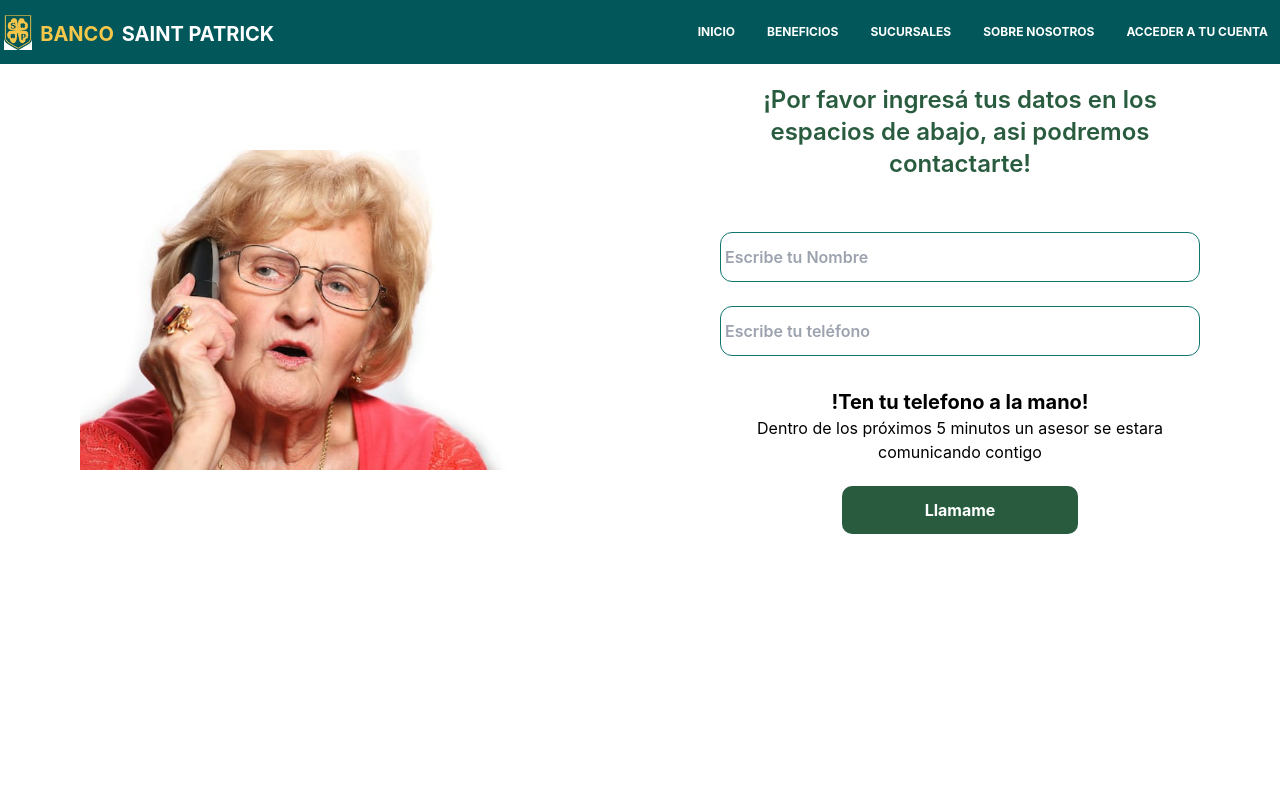
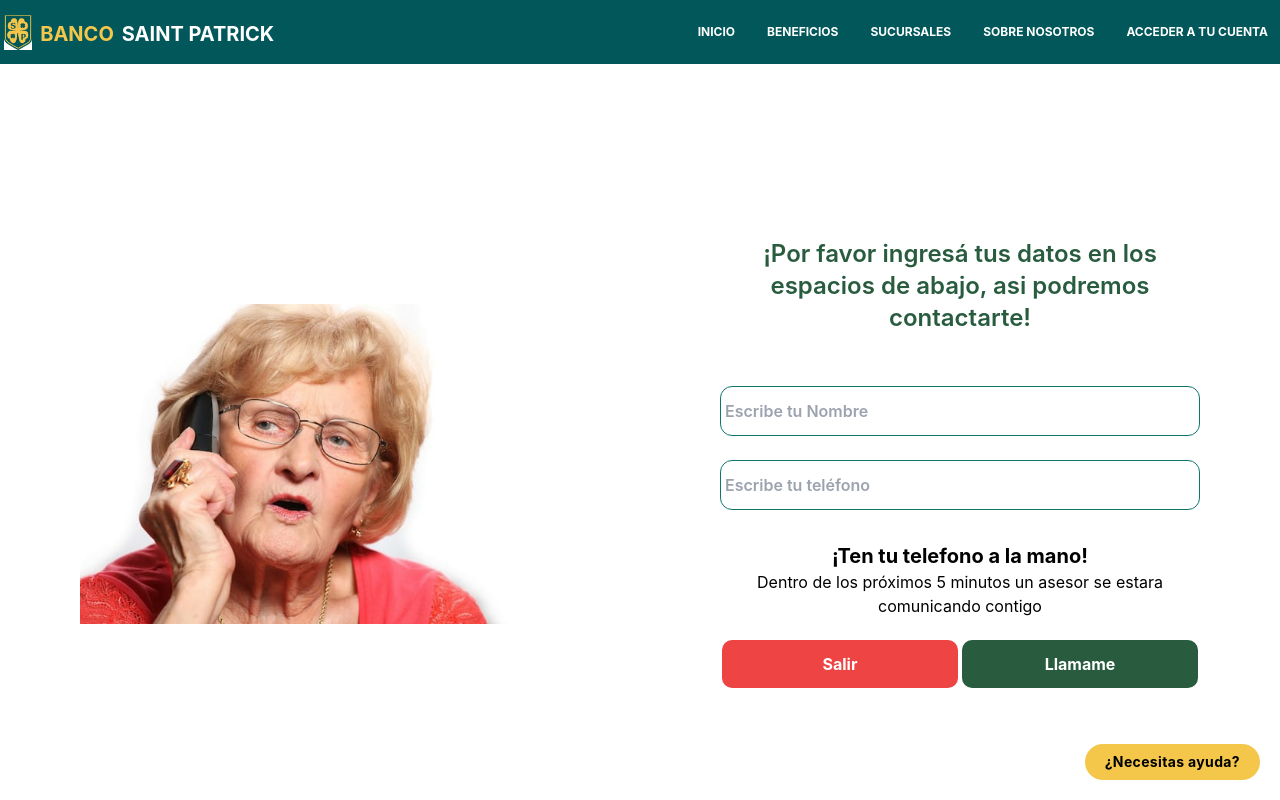
Before and after one commit to bank-saint-patrick/saint-patrick-bank-frontend, a React (Create React App) app: page /llamada in a window 1280 px wide. Built offline with nearby package versions, Linux system fonts and the light colour scheme.

Commit message:
chat, llamada y videollamada listos

```diff
--- a/src/App.jsx
+++ b/src/App.jsx
@@ -13,6 +13,7 @@ import Desktop from './components/desktop/Desktop';
 import Chat from './components/needs/ButtonSupport/chat';
 import Call from './components/needs/ButtonSupport/Call';
 import VideoCall from './components/needs/ButtonSupport/Videocall';
+import ButtonSupport from './components/needs/ButtonSupport/index';
 
 import './App.css';
 
@@ -25,6 +26,7 @@ function App() {
     return (
         <>
             <BrowserRouter>
+                <ButtonSupport />
                 <Routes>
                     <Route path="/" element={<Home />} />
                     <Route path="/login/*" element={<Login url={url} />} />
@@ -32,7 +34,7 @@ function App() {
                     <Route path="/inicio" element={<Home />} />
                     <Route path="/turnos" element={<Turns />} />
                     <Route path="/beneficios" element={<Benefits />} />
-                    <Route path="/cajeros" element={<Cashiers />} />
+                    <Route path="/sucursales" element={<Cashiers />} />
                     <Route path="/cuidate" element={<TakeCareOfYourself />} />
                     <Route path="/sobre-nosotros" element={<AboutUs />} />
                     <Route path="/desktop" element={<Desktop />} />
--- a/src/components/Navbar/index.jsx
+++ b/src/components/Navbar/index.jsx
@@ -54,7 +54,7 @@ export default function Navbar() {
                             </a>
                         </li>
                         <li className="nav-item">
-                            <a className="p-3 flex items-center text-xs uppercase font-bold leading-snug text-white hover:opacity-75" href="/cajeros">
+                            <a className="p-3 flex items-center text-xs uppercase font-bold leading-snug text-white hover:opacity-75" href="/sucursales">
                                 <span className="ml-2">Sucursales</span>
                             </a>
                         </li>
@@ -93,7 +93,7 @@ export default function Navbar() {
                             </a>
                         </li>
                         <li className="nav-item w-full">
-                            <a className="p-3 flex items-center text-xs uppercase font-bold leading-snug text-white hover:opacity-75" href="/cajeros">
+                            <a className="p-3 flex items-center text-xs uppercase font-bold leading-snug text-white hover:opacity-75" href="/sucursales">
                                 <span className="ml-2">Sucursales</span>
                             </a>
                         </li>
--- a/src/components/needs/ButtonSupport/Call.jsx
+++ b/src/components/needs/ButtonSupport/Call.jsx
@@ -1,58 +1,40 @@
 import React from 'react';
-import { Link } from 'react-router-dom';
+import { useNavigate } from 'react-router-dom';
 
 import call from '../../../assets/Call.jpeg';
 import Navbar from '../../Navbar';
 
 export default function Call() {
+    const navigateTo = useNavigate();
+
     return (
         <div className="wrapper flex-column w-screen h-screen sm:overflow-x-hidden">
             <Navbar />
-      <div className="w-max flex flex-col-reverse md:flex-row items-center justify-center relative z-10 container m-auto">
+            <div className="w-max flex h-full flex-col-reverse md:flex-row items-center justify-center relative z-10 container m-auto">
                 <div className="w-full mx-3 lg:mx-20 ">
-          <img
-            aria-label="people smiling"
-            className="h-full justify-center items-center object-contain mx-auto"
-            src={call}
-            alt="people smiling"
-          />
+                    <img aria-label="people smiling" className="h-full justify-center items-center object-contain mx-auto" src={call} alt="people smiling" />
                 </div>
 
-        <div className="w-full flex block mx-3 lg:mx-20">
+                <div className="w-full block mx-3 lg:mx-20">
                     <div className="bg-white flex flex-col justify-center">
-            <span className="text-plantation text-2xl text-center font-semibold my-5">
-              ¡Por favor ingresá tus datos en los espacios de abajo, asi
-              podremos contactarte!
-            </span>
+                        <span className="text-plantation text-2xl text-center font-semibold my-5">¡Por favor ingresá tus datos en los espacios de abajo, asi podremos contactarte!</span>
                         <form className="text-center my-5">
-              <input
-                className="flex-col bg-white border border-1 border-teal-700 mx-auto w-full p-1 rounded-xl py-3 my-3 font-semibold "
-                type="text"
-                label="nombre"
-                placeholder="Escribe tu Nombre"
-              />
-              <input
-                className="flex-col bg-white border border-1 border-teal-700 mx-auto w-full p-1 rounded-xl py-3 my-3 font-semibold "
-                type="phone"
-                label="phone"
-                placeholder="Escribe tu teléfono"
-              />
+                            <input className="flex-col bg-white border border-1 border-teal-700 mx-auto w-full p-1 rounded-xl py-3 my-3 font-semibold " type="text" label="nombre" placeholder="Escribe tu Nombre" />
+                            <input className="flex-col bg-white border border-1 border-teal-700 mx-auto w-full p-1 rounded-xl py-3 my-3 font-semibold " type="phone" label="phone" placeholder="Escribe tu teléfono" />
                         </form>
                         <div className="linksActions flex flex-col text-center">
-              <span className="font-bold text-xl">!Ten tu telefono a la mano!</span>
-              <p>
-                Dentro de los próximos 5 minutos un asesor se estara comunicando
-                contigo
-              </p>
-              <Link to="/login">
+                            <span className="font-bold text-xl">¡Ten tu telefono a la mano!</span>
+                            <p>Dentro de los próximos 5 minutos un asesor se estara comunicando contigo</p>
+                            <div className="flex">
+                                <button onClick={() => navigateTo(-1)} className="boton bg-red-500 border-2 border-white hover:bg-white hover:border-2 text-white hover:font-semibold mx-auto my-5 w-3/4 md:w-1/2 p-1 rounded-xl py-3 font-bold">
+                                    Salir
+                                </button>
                                 <button
                                     type="submit"
-                  className="boton bg-plantation border-2 border-white hover:bg-white hover:border-2 hover:border-teal-700 text-white hover:text-teal-700 hover:font-semibold mx-auto my-5 w-3/4 md:w-1/2 p-1 rounded-xl py-3 font-bold"
-                >
+                                    className="boton bg-plantation border-2 border-white hover:bg-white hover:border-2 hover:border-teal-700 text-white hover:text-teal-700 hover:font-semibold mx-auto my-5 w-3/4 md:w-1/2 p-1 rounded-xl py-3 font-bold">
                                     Llamame
                                 </button>
-              </Link>
-
+                            </div>
                         </div>
                     </div>
                 </div>
--- a/src/components/needs/ButtonSupport/Videocall.jsx
+++ b/src/components/needs/ButtonSupport/Videocall.jsx
@@ -1,48 +1,35 @@
-import React from "react";
+import React from 'react';
+import { useNavigate } from 'react-router-dom';
 
-import videocall from "../../../assets/Videocall.jpeg";
-import asesoria from "../../../assets/asesoria.png";
-import Navbar from "../../Navbar";
+import asesoria from '../../../assets/asesoria.png';
+import Navbar from '../../Navbar';
 
 export default function Videocall() {
+    const navigateTo = useNavigate();
+
     return (
         <div className="wrapper flex-column w-screen h-screen sm:overflow-x-hidden">
             <Navbar />
             <div className="py-10 xl:pt-20 lg:flex items-center justify-center relative z-10 container mx-auto">
                 <div className="w-screen lg:w-1/2 h-full">
-          <div
-            role="contentinfo"
-            className="w-full lg:w-3/4 lg:mx-8 px-8 h-full"
-          >
-            <h1
-              tabIndex="0"
-              className="text-blue-stone text-4xl lg:text-5xl font-black mb-8"
-            >
+                    <div role="contentinfo" className="w-full lg:w-3/4 lg:mx-8 px-8 h-full">
+                        <h1 tabIndex="0" className="text-blue-stone text-4xl lg:text-5xl font-black mb-8">
                             Videollamada
                         </h1>
-            <p
-              tabIndex="0"
-              className="text-md md:text-lg text-gray-800 font-semibold mb-2"
-            >
-              En un un plazo de maximo 5 minutos nos conectaremos contigo a
-              traves de una videollamada, para resolver tus dudas o ayudarte con
-              tus consultas.
+                        <p tabIndex="0" className="text-md md:text-lg text-gray-800 font-semibold mb-2">
+                            En un un plazo de maximo 5 minutos nos conectaremos contigo a traves de una videollamada, para resolver tus dudas o ayudarte con tus consultas.
                         </p>
-            <p
-              tabIndex="0"
-              className=" text-lg md:text-3xl text-gray-800 font-bold mb-8"
-            >
+                        <p tabIndex="0" className=" text-lg md:text-3xl text-gray-800 font-bold mb-8">
                             ¡No te desconectes!
                         </p>
+                        <button onClick={() => navigateTo(-1)} className="boton bg-red-500 border-2 border-white hover:bg-white hover:border-2 text-white hover:font-semibold mx-auto md:w-1/2 p-1 rounded-xl py-3 font-bold">
+                            Salir
+                        </button>
                     </div>
                 </div>
 
-        <div className="w-screen flex h-screen flex-col bg-slate-800 border border-4 border-teal lg:w-1/2 lg:mx-8 h-full rounded-t-md">
-          <img
-            className="mx-auto object-fill w-full"
-            src={asesoria}
-            alt="people smiling"
-          />
+                <div className="w-screen flex flex-col bg-slate-800 border-4 border-teal lg:w-1/2 lg:mx-8 h-full rounded-t-md">
+                    <img className="mx-auto object-fill w-full" src={asesoria} alt="people smiling" />
                 </div>
             </div>
         </div>
--- a/src/components/needs/ButtonSupport/chat.jsx
+++ b/src/components/needs/ButtonSupport/chat.jsx
@@ -1,32 +1,25 @@
 import React from 'react';
-import { Link } from 'react-router-dom';
+import { useNavigate } from 'react-router-dom';
 
 import chat from '../../../assets/Chat.png';
 import logo from '../../../assets/logo.jpeg';
 import Navbar from '../../Navbar';
 
 export default function Chat() {
+    const navigateTo = useNavigate();
+
     return (
         <div className="wrapper flex-column w-screen h-screen sm:overflow-x-hidden">
             <Navbar />
             <div className="h-[90vh] pt-5 flex flex-col-reverse lg:flex-row items-center justify-center relative z-10 container mx-auto">
                 <div className="w-1/2 h-full mx-20">
-          <img
-            aria-label="people smiling"
-            className=" h-full top-0 left-0 mx-auto object-contain lg:p-10"
-            src={chat}
-            alt="people smiling"
-          />
+                    <img aria-label="people smiling" className=" h-full top-0 left-0 mx-auto object-contain lg:p-10" src={chat} alt="people smiling" />
                 </div>
 
                 <div className="w-screen mx-auto flex h-max flex-col p-5 bg-slate-100 lg:w-1/2 lg:mx-8 px-8 rounded-md">
                     <div className="w-sceen p-2 bg-white flex rounded-md">
                         <div className="w-1/12">
-              <img
-                className="w-auto object-contain content-center items-center align-middle p-1 mx-auto"
-                src={logo}
-                alt=""
-              />
+                            <img className="w-auto object-contain content-center items-center align-middle p-1 mx-auto" src={logo} alt="" />
                         </div>
                         <div className="w-11/12">
                             <p className="font-bold text-lg">Banco Saint Patrick</p>
@@ -36,45 +29,29 @@ export default function Chat() {
                     <div className=" mt-3 p-2 bg-white flex h- rounded-md">
                         <div className=" p-2">
                             <div className=" ">
-                <p className="font-thin bg-teal-50 p-2 my-2 w-fit text-sm rounded-md">
-                  Bienvenido al chat de soporte del Banco Saint Patrick, ¡No te
-                  desconectes!
-                </p>
+                                <p className="font-thin bg-teal-50 p-2 my-2 w-fit text-sm rounded-md">Bienvenido al chat de soporte del Banco Saint Patrick, ¡No te desconectes!</p>
                                 <p className="timeStamp text-xs pl-2">7:10 p.m.</p>
                             </div>
                             <div className=" ">
-                <p className="font-thin bg-teal-50 p-2 my-2 w-fit  text-sm rounded-md">
-                  En unos instantes un asesor ingresara a la conversación,
-                  mientras tanto puedes ir escribiendo tu pregunta
-                </p>
+                                <p className="font-thin bg-teal-50 p-2 my-2 w-fit  text-sm rounded-md">En unos instantes un asesor ingresara a la conversación, mientras tanto puedes ir escribiendo tu pregunta</p>
                                 <p className=" timeStamp text-xs pl-2">7:10 p.m.</p>
                             </div>
                         </div>
                     </div>
                     <div className="w-sceen p-2 mt-3 bg-white flex rounded-md">
                         <div className="w-10/12 md:10/12">
-              <p className="align-middle m-auto text-sm -mt-1 text-gray-300">
-                Escriba aqui su pregunta
-              </p>
+                            <p className="align-middle m-auto text-sm -mt-1 text-gray-300">Escriba aqui su pregunta</p>
                         </div>
                         <div className="w-2/12 md:2/12 mr-5">
-              <button
-                type="button"
-                className="px-5 mr-1 py-1 font-bold text-sm text-blue-stone w-fit bg-teal-200 rounded-md"
-              >
+                            <button type="button" className="px-5 mr-1 py-1 font-bold text-sm text-blue-stone w-fit bg-teal-200 rounded-md">
                                 enviar
                             </button>
                         </div>
                     </div>
                     <div className="pt-5 text-center">
-            <Link to="/login">
-              <button
-                type="button"
-                className="p-2 font-bold text-lg text-blue-stone rounded-md border-2 border-slate-100 hover:bg-blue-stone hover:border-2 hover:border-blue-stone hover:text-white"
-              >
+                        <button onClick={() => navigateTo(-1)} type="button" className="p-2 font-bold text-lg text-blue-stone rounded-md border-2 border-slate-100 hover:bg-blue-stone hover:border-2 hover:border-blue-stone hover:text-white">
                             Deseo salir del chat
                         </button>
-            </Link>
                     </div>
                 </div>
             </div>
--- a/src/components/needs/ButtonSupport/index.jsx
+++ b/src/components/needs/ButtonSupport/index.jsx
@@ -15,7 +15,7 @@ export default function ButtonSupport() {
 
     if (openModalSupport) {
         return (
-            <div id="menu" className="fondoModal flex w-screen h-screen bg-gray-900 bg-opacity-70 top-0 fixed sticky-0">
+            <div id="menu" className="fondoModal z-50 flex w-screen h-screen bg-gray-900 bg-opacity-70 top-0 fixed sticky-0">
                 <div className="w-auto h-auto flex m-auto p-5 justify-center items-center bg-white">
                     <div className="w-5/12 flex md:w-2/5 md:contents object-bottom items-bottom">
                         <img className="mx-auto object-fill xl:p-1" src={soporte} alt="people smiling" />
--- a/src/components/website/Cashiers/index.jsx
+++ b/src/components/website/Cashiers/index.jsx
@@ -7,7 +7,7 @@ export default function Cashiers() {
             <Navbar />
             <div className="bg-lime-100 full-height-conditional grid grid-cols-1">
                 <div className="bg-white flex flex-col justify-center px-10">
-          <span className="text-plantation text-4xl text-center font-bold mb-2">Cajeros</span>
+                    <span className="text-plantation text-4xl text-center font-bold mb-2">Sucursales</span>
                 </div>
             </div>
         </div>
```
Lines whose indentation alone changed are shown as unchanged.
